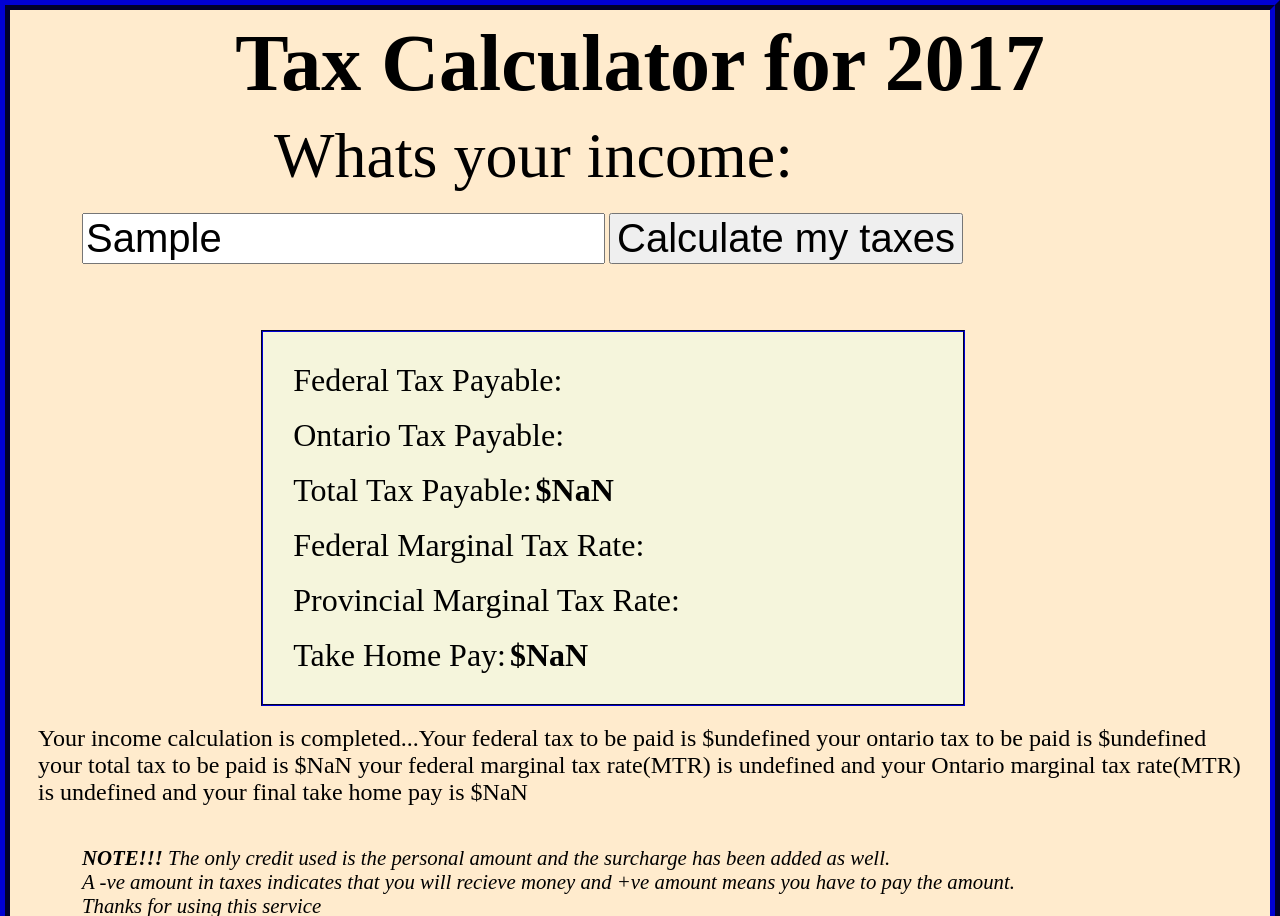
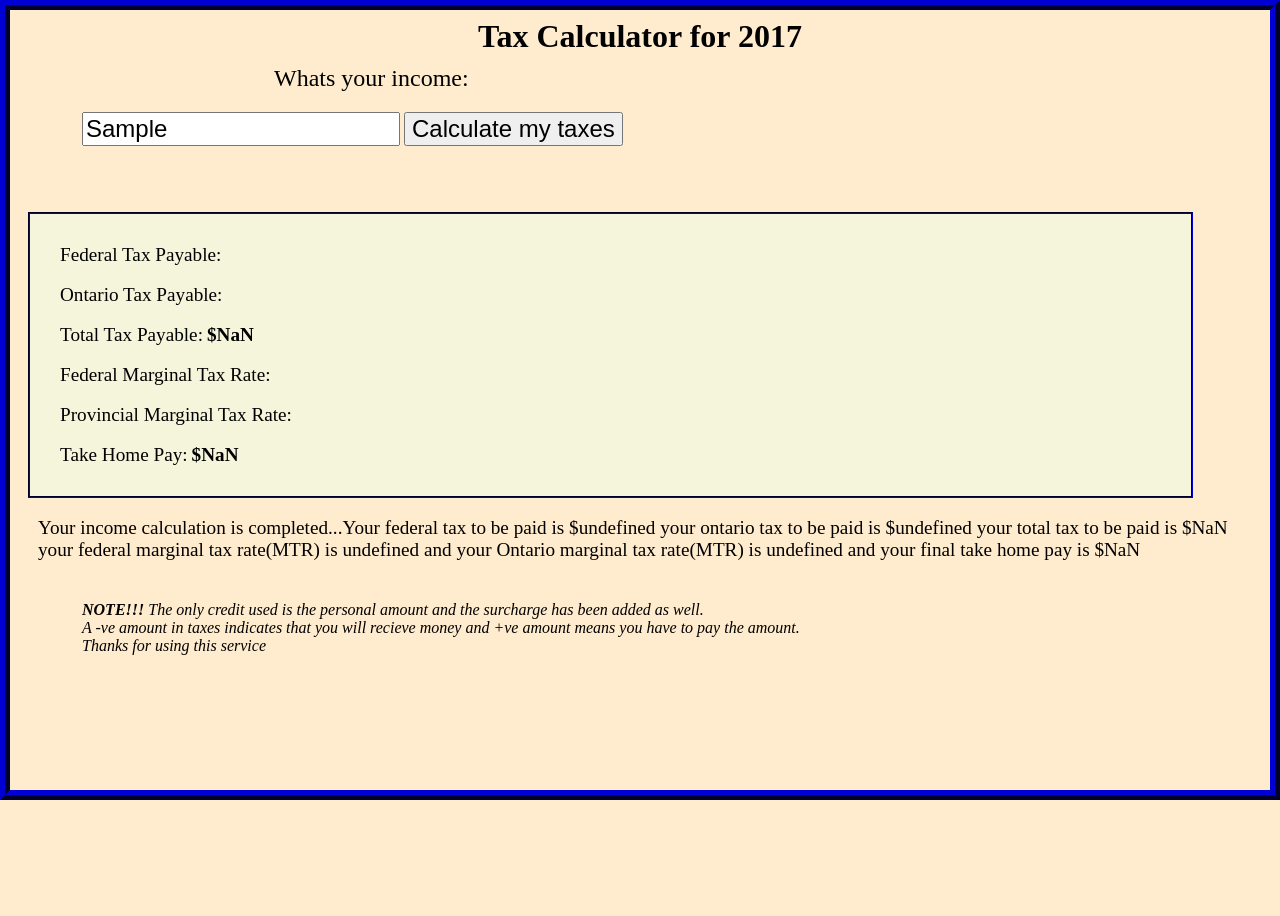
Before and after one commit to Gods1son/taxcalculator2017, a plain HTML site: page index.html in a window 1280 px wide. Both pictures are taken after typing "Sample" into the empty fields and a click on the button "Calculate my taxes". After the commit the page ends 800 px from the top, so only its background shows below. Drawn offline with Linux system fonts and the light colour scheme.

Commit message:
new font size

```diff
--- a/index.html
+++ b/index.html
@@ -6,7 +6,7 @@
     <link rel="stylesheet" href="indexcss.css">
     </head>
 <body>
-    <h1 style="text-align:center;font-size:5em;margin-bottom:10px;">Tax Calculator for 2017</h1>
+    <h1 style="text-align:center;font-size:2em;margin-bottom:10px;">Tax Calculator for 2017</h1>
     <span class="incometype2" style="margin-left:20vw;"> Whats your income:</span><br> <input type="text" id="income" class="incometype" placeholder="type income here (no $ pls)" autofocus style="margin-left:5vw;margin-top:20px;">
     <button id="calculate" onclick="test()" class="incometype">Calculate my taxes</button><br><br><br>
     <div style="display:none;margin-top:30px;margin-bottom:1px;" id="results">
--- a/indexcss.css
+++ b/indexcss.css
@@ -4,36 +4,36 @@ html{
 }
 
 .title {
-    font-size: 2em;
+    font-size: 1.2em;
 }
 
 .outcome {
-    font-size: 2em;
+    font-size: 1.2em;
     font-weight: bold;
 }
 
 .incometype {
-    font-size: 2.5em;
+    font-size: 1.5em;
 }
 
 .incometype2 {
-    font-size: 4em;
+    font-size: 1.5em;
 }
 
 #results {
-    margin-left: 19vw;
+    margin-left: 10px;
     border: 2px groove navy;
-    width:50vw;
+    width:86vw;
     padding:30px 30px 30px 30px;
     background-color: beige;
 }
 
 #explain {
-    font-size: 1.5em;
+    font-size: 1.2em;
 }
 
 #notecontainer {
-    font-size: 1.3em;
+    font-size: 1em;
     margin-left: 5vw;
     margin-top: 20px;
 }
```
